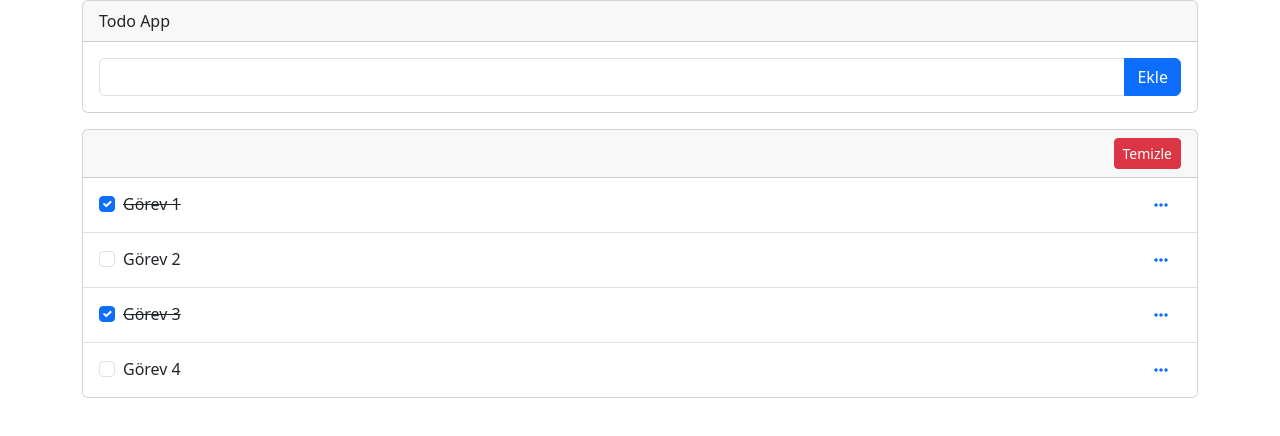
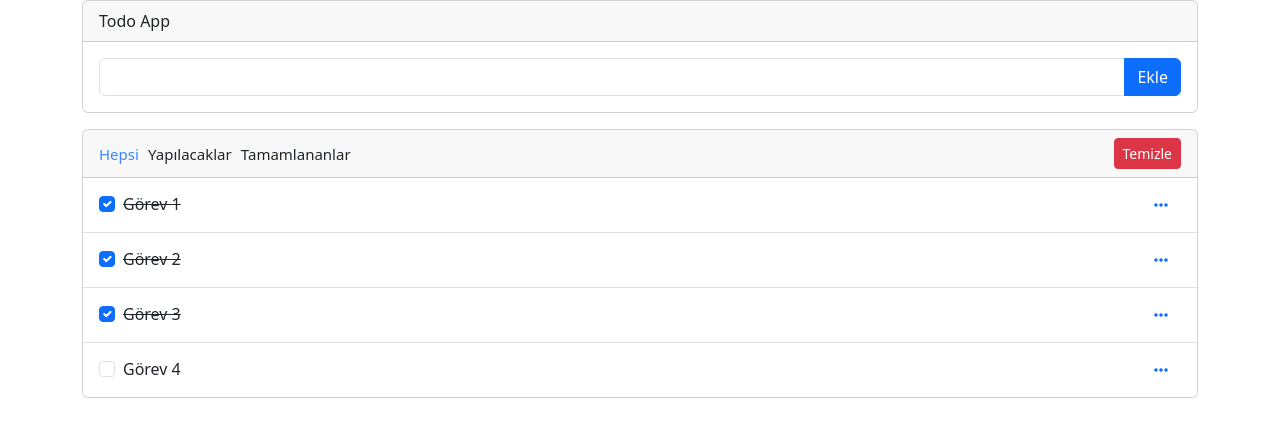
Before and after one commit to gzcmustafa/To-Do-App, a plain HTML site: page index.html in a window 1280 px wide. Drawn offline with nearby package versions, Linux system fonts and the light colour scheme.

Commit message:
feat: add todo filters areas

```diff
--- a/index.html
+++ b/index.html
@@ -16,8 +16,26 @@
             align-items: center;
             justify-content: space-between;
         }
+
         .task label.checked {
             text-decoration: line-through;
+        }
+
+        .controls {
+            display: flex;
+            align-items: center;
+            justify-content: space-between;
+        }
+
+        .filters span.active {
+            color: #3C87FF;
+        }
+
+        .filters span {
+            margin-right: 5px;
+            font-size: 15px;
+            column-rule-color: #444444;
+            cursor: pointer;
         }
     </style>
     <title>Document</title>
@@ -44,8 +62,13 @@
                 </div>
 
                 <div class="card mt-3">
-                    <div class="card-header">
-                        <button id="btnClear"  class="btn btn-danger btn-sm float-end">Temizle</button>
+                    <div class="card-header controls">
+                        <div class="filters">
+                            <span class="active" id="all">Hepsi</span>
+                            <span id="pending">Yapılacaklar</span>
+                            <span id="completed">Tamamlananlar</span>
+                        </div>
+                        <button id="btnClear" class="btn btn-danger btn-sm float-end">Temizle</button>
                     </div>
                     <ul id="task-list" class="list-group list-group-flush">
                     </ul>
@@ -60,31 +83,34 @@
         "use strict";
 
         let gorevListesi = [
-            {"id": 1, "gorevAdi": "Görev 1", "durum":"completed"},
-            {"id": 2, "gorevAdi": "Görev 2","durum":"pending"},
-            {"id": 7, "gorevAdi": "Görev 3","durum":"completed"},
-            {"id": 4, "gorevAdi": "Görev 4","durum":"pending"},
+            {"id": 1, "gorevAdi": "Görev 1", "durum": "completed"},
+            {"id": 2, "gorevAdi": "Görev 2", "durum": "completed"},
+            {"id": 7, "gorevAdi": "Görev 3", "durum": "completed"},
+            {"id": 4, "gorevAdi": "Görev 4", "durum": "pending"}
         ];
 
         let editId;
         let isEditTask = false;
 
         const taskInput = document.querySelector("#txtTaskName");
-        const btnClear = document.querySelector('#btnClear')
+        const btnClear = document.querySelector("#btnClear");
+        const filters = document.querySelectorAll(".filters span")
 
-        displayTasks();
+        displayTasks("all");
 
-        function displayTasks() {
+        function displayTasks(filter) {
             let ul = document.getElementById("task-list");
             ul.innerHTML = "";
 
-            if(gorevListesi.length == 0) {
-                ul.innerHTML= "<p>  <b> Görev Listeniz Boş </p>"
-            }
-            else{
+            if (gorevListesi.length == 0) {
+                ul.innerHTML = "<p class='p-3 m-0'>Görev listeniz boş.</p>"
+            } else {
+
                 for(let gorev of gorevListesi) {
 
-                    let completed = gorev.durum == "completed" ? "checked":"";
+                    let completed = gorev.durum == "completed" ? "checked": "";
+
+                    if (filter == gorev.durum || filter == "all") {
 
                         let li = `
                             <li class="task list-group-item">
@@ -103,15 +129,12 @@ let li = `
                                 </div>
                             </li>
                         `;
-
                         ul.insertAdjacentHTML("beforeend", li);
+                    }
 
                 }
             }
-
         }
-
-
 
         document.querySelector("#btnAddNewTask").addEventListener("click", newTask);
         document.querySelector("#btnAddNewTask").addEventListener("keypress", function(){
@@ -119,6 +142,14 @@ ul.insertAdjacentHTML("beforeend", li);
                 document.getElementById("btnAddNewTask").click();
             }
         });
+
+        for(let span of filters) {
+            span.addEventListener("click", function() {
+                document.querySelector("span.active").classList.remove("active");
+                span.classList.add("active");
+                displayTasks(span.id);
+            })
+        }
 
         function newTask(event) {
 
@@ -138,7 +169,7 @@ ul.insertAdjacentHTML("beforeend", li);
                     }
                 }
                 taskInput.value = "";
-                displayTasks();
+                displayTasks(document.querySelector("span.active").id);
             }
 
             event.preventDefault();
@@ -155,7 +186,7 @@ ul.insertAdjacentHTML("beforeend", li);
             }
 
             gorevListesi.splice(deletedId, 1);
-            displayTasks();
+            displayTasks(document.querySelector("span.active").id);
         }
 
         function editTask(taskId, taskName) {
@@ -169,31 +200,30 @@ ul.insertAdjacentHTML("beforeend", li);
             console.log("edit mode", isEditTask);
         }
 
-        btnClear.addEventListener('click', function(){
-            gorevListesi.splice(0,gorevListesi.length);
-            displayTasks()
+        btnClear.addEventListener("click", function() {
+            gorevListesi.splice(0, gorevListesi.length);
+            displayTasks();
         })
 
-        function updateStatus(selectedTask){
-
+        function updateStatus(selectedTask) {
+            // console.log(selectedTask.parentElement.lastElementChild);
             let label = selectedTask.nextElementSibling;
             let durum;
 
-            if(selectedTask.checked){
+            if(selectedTask.checked) {
                 label.classList.add("checked");
-                durum = "completed"
-            }else{
-                label.classList.remove("checked")
-                durum = "pending"
+                durum = "completed";
+            } else {
+                label.classList.remove("checked");
+                durum = "pending";
             }
-            for(let gorev of gorevListesi){
-                if(gorev.id == selectedTask.id){
+
+            for (let gorev of gorevListesi) {
+                if(gorev.id == selectedTask.id) {
                     gorev.durum = durum;
                 }
             }
-            console.log(gorevListesi)
         }
-
     </script>
 
 </body>
```
Lines whose indentation alone changed are shown as unchanged.
